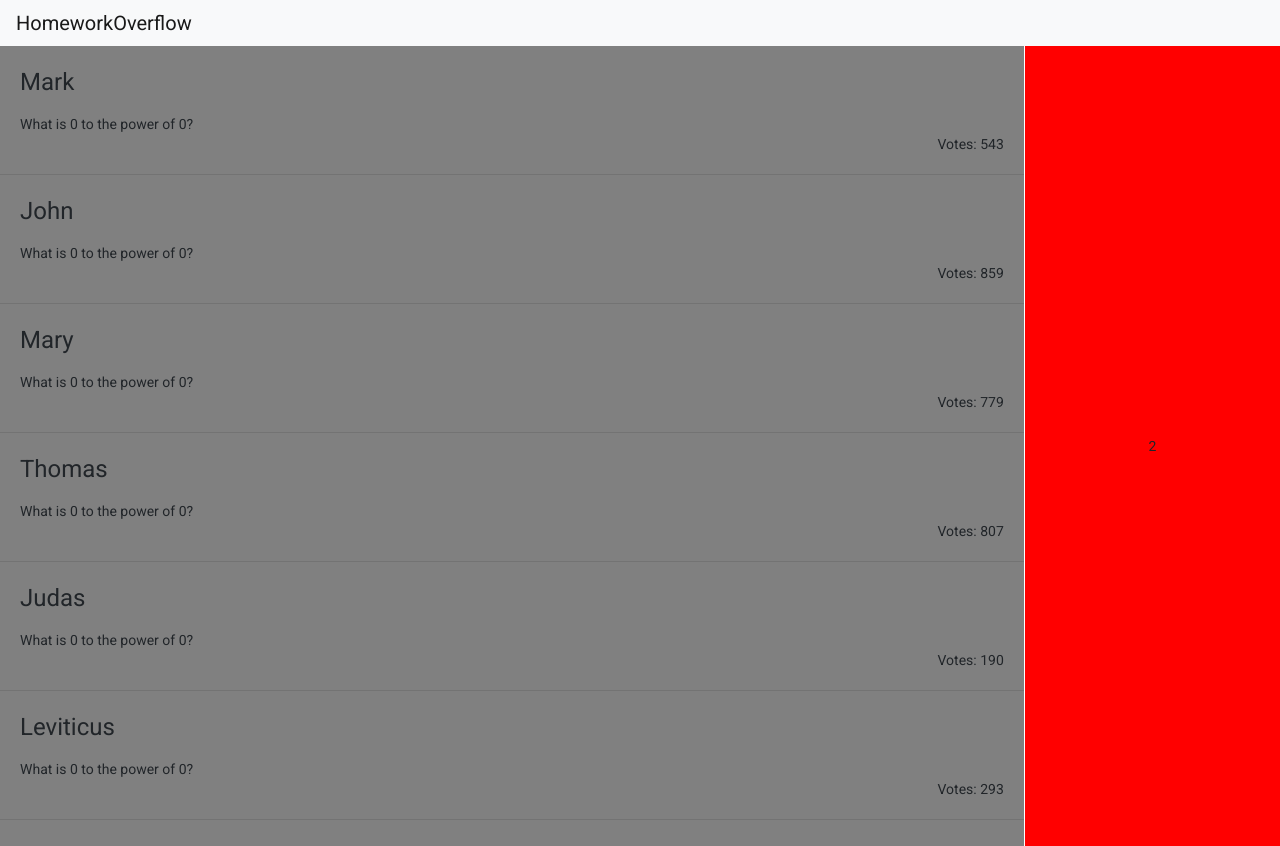
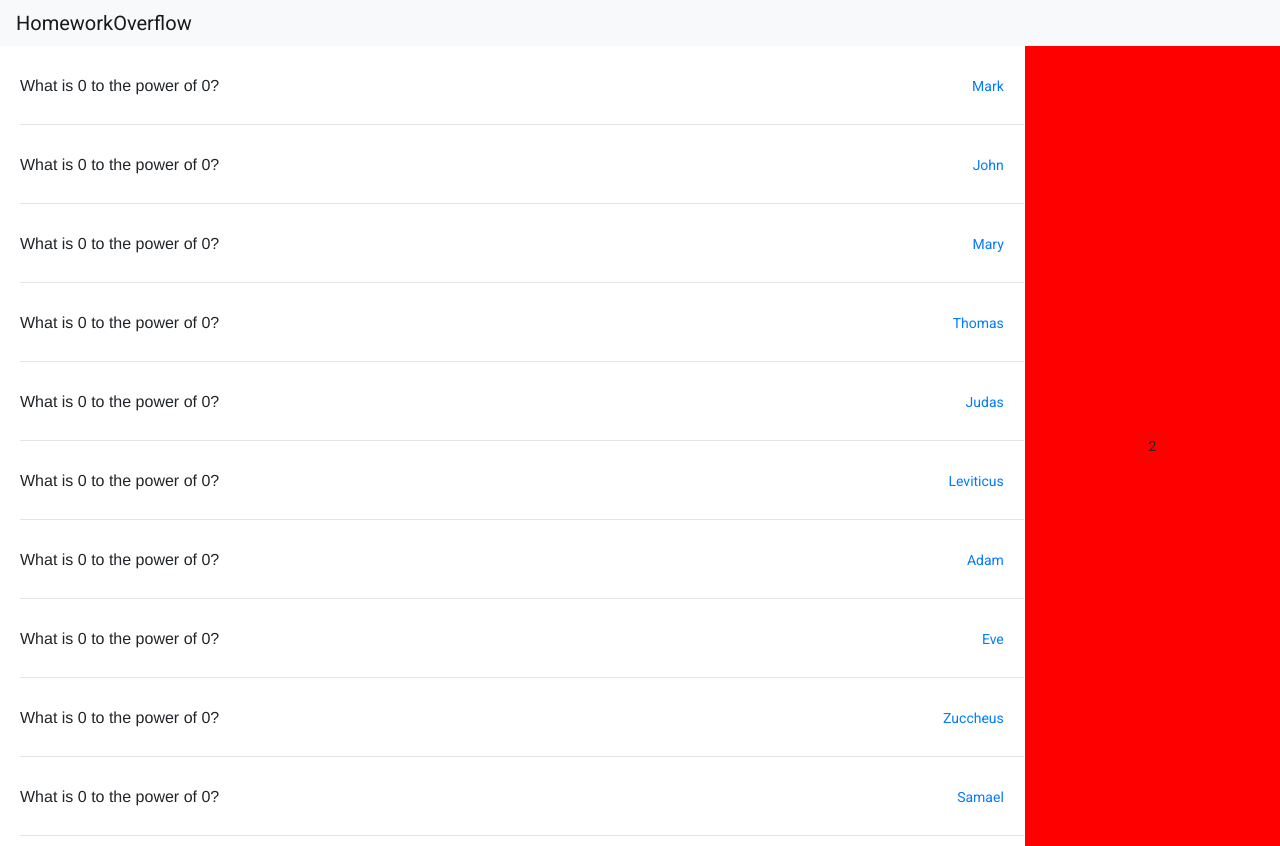
Before and after one commit to KatiGithub/HomeworkOverflow, an Angular app in the folder frontend/webpage/: page /home in a window 1280 px wide. Built offline with nearby package versions, Linux system fonts and the light colour scheme.

Commit message:
Added home page questions list

```diff
--- a/frontend/webpage/src/app/app-routing.module.ts
+++ b/frontend/webpage/src/app/app-routing.module.ts
@@ -2,6 +2,7 @@ import { NgModule } from '@angular/core';
 import { Routes, RouterModule } from '@angular/router';
 import { LoginSignupComponent } from './login-signup/login-signup.component';
 import { HomePageComponent } from './internals/home-page/home-page.component';
+import { ProfilePageComponentComponent } from './internals/profile-page-component/profile-page-component.component';
 
 const routes: Routes = [
   {
@@ -11,6 +12,10 @@ const routes: Routes = [
   {
     path:'home',
     component: HomePageComponent,
+  },
+  {
+    path: 'profile/:username',
+    component: ProfilePageComponentComponent
   }
 ];
 
--- a/frontend/webpage/src/app/app.module.ts
+++ b/frontend/webpage/src/app/app.module.ts
@@ -55,13 +55,17 @@ import { ScrollingModule } from '@angular/cdk/scrolling';
 import { FormsModule, ReactiveFormsModule } from '@angular/forms';
 import { HomePageComponent } from './internals/home-page/home-page.component';
 import { HeaderComponent } from './header/header.component';
+import { QuestioncontainerComponent } from './questioncontainer/questioncontainer.component';
+import { ProfilePageComponentComponent } from './internals/profile-page-component/profile-page-component.component';
 
 @NgModule({
   declarations: [
     AppComponent,
     LoginSignupComponent,
     HomePageComponent,
-    HeaderComponent
+    HeaderComponent,
+    QuestioncontainerComponent,
+    ProfilePageComponentComponent,
   ],
   imports: [
     BrowserModule,
--- a/frontend/webpage/src/app/internals/home-page/home-page.component.css
+++ b/frontend/webpage/src/app/internals/home-page/home-page.component.css
@@ -1,11 +1,16 @@
 .question-list {
-    background-color: gray;
+    display: inline-block;
+    height: inherit;
+    padding-left: 20px;
+    overflow: scroll;
+    background-color: white;
     width: 100%;
-    height: 100%;
-    display: inline-block;
     justify-content: space-evenly;
 }
 
 .question {
-    margin: 20px;
+    height: fit-content;
+    margin-top: 30px;
+    width: 100%;
+    border: coral;
 }
--- a/frontend/webpage/src/app/internals/home-page/home-page.component.html
+++ b/frontend/webpage/src/app/internals/home-page/home-page.component.html
@@ -1,15 +1,25 @@
 <mat-grid-list cols="5" rowHeight="100%">
-    <mat-grid-tile colspan="4" [ngStyle]="{'background-color': 'skyblue'}">
-        <div class="question-list">
-            <div *ngFor="let question of this.questions;" >
-                <div class="question">
+  <mat-grid-tile colspan="4" [ngStyle]="{ 'background-color': 'skyblue' }">
+    <div class="question-list">
+      <div *ngFor="let question of this.questions" class="question">
+        <!-- <div class="question">
                     <h1>{{ question['asker_username'] }}</h1>
                     {{ question['question'] }}
                     <p style="text-align: right;">Votes: {{ question['upvotes'] }}</p>
-                </div>
-                <hr>
-            </div>
+                </div> -->
+        <app-questioncontainer
+          [QuestionItem]="question"
+        ></app-questioncontainer>
+      </div>
+    </div>
+    <!-- <div class="question-list">
+
         </div>
-        </mat-grid-tile>
-    <mat-grid-tile [ngStyle]="{'background-color': 'red'}">2</mat-grid-tile>
+            <mat-list style="height: 100%;">
+                <mat-list-item *ngFor="let question of this.questions" class="question">
+                    <app-questioncontainer [QuestionItem]="question"></app-questioncontainer>
+                </mat-list-item>
+            </mat-list> -->
+  </mat-grid-tile>
+  <mat-grid-tile [ngStyle]="{ 'background-color': 'red' }">2</mat-grid-tile>
 </mat-grid-list>
--- a/frontend/webpage/src/app/internals/home-page/home-page.component.ts
+++ b/frontend/webpage/src/app/internals/home-page/home-page.component.ts
@@ -1,5 +1,4 @@
 import { Component, OnInit } from '@angular/core';
-import { NgModule, CUSTOM_ELEMENTS_SCHEMA} from '@angular/core';
 import { Question } from 'src/app/_shared/QuestionsModel';
 import { QuestionhandlerService } from '../../_services/QuestionHandler/questionhandler.service';
 
--- /dev/null
+++ b/frontend/webpage/src/app/internals/profile-page-component/profile-page-component.component.html
@@ -0,0 +1 @@
+<p>profile-page-component works!</p>
--- /dev/null
+++ b/frontend/webpage/src/app/internals/profile-page-component/profile-page-component.component.ts
@@ -0,0 +1,23 @@
+import { Component, OnInit } from '@angular/core';
+import { ActivatedRoute, Params } from '@angular/router';
+
+@Component({
+  selector: 'app-profile-page-component',
+  templateUrl: './profile-page-component.component.html',
+  styleUrls: ['./profile-page-component.component.css']
+})
+export class ProfilePageComponentComponent implements OnInit {
+
+  constructor(private route: ActivatedRoute) { }
+
+  asker_username: String;
+
+  ngOnInit(): void {
+    this.route.params.subscribe((params: Params) => {
+      this.asker_username = params.username;
+    });
+
+    console.log(this.asker_username);
+  }
+
+}
--- /dev/null
+++ b/frontend/webpage/src/app/questioncontainer/questioncontainer.component.css
@@ -0,0 +1,9 @@
+p {
+  font-family: Helvetica, Arial, sans-serif;
+  font-size: medium;
+}
+
+#asker_username {
+  text-align: right;
+  padding-right: 20px;
+}
--- /dev/null
+++ b/frontend/webpage/src/app/questioncontainer/questioncontainer.component.html
@@ -0,0 +1,11 @@
+<div style="display: flex; justify-content: space-between">
+  <p>
+    {{ question.question }}
+  </p>
+
+  <a id="asker_username" [routerLink]="['/profile', question.asker_username]">
+    {{ question.asker_username }}
+  </a>
+</div>
+
+<hr />
--- /dev/null
+++ b/frontend/webpage/src/app/questioncontainer/questioncontainer.component.ts
@@ -0,0 +1,18 @@
+import { Component, Input, OnInit } from '@angular/core';
+import { Question } from '../_shared/QuestionsModel';
+
+@Component({
+  selector: 'app-questioncontainer',
+  templateUrl: './questioncontainer.component.html',
+  styleUrls: ['./questioncontainer.component.css']
+})
+export class QuestioncontainerComponent implements OnInit {
+
+  @Input('QuestionItem') question: Question;
+
+  constructor() { }
+
+  ngOnInit(): void {
+  }
+
+}
```
Also changed, not shown: frontend/webpage/src/app/internals/profile-page-component/profile-page-component.component.css (added), 2 other files (tests, documents, lock files or other folders).
